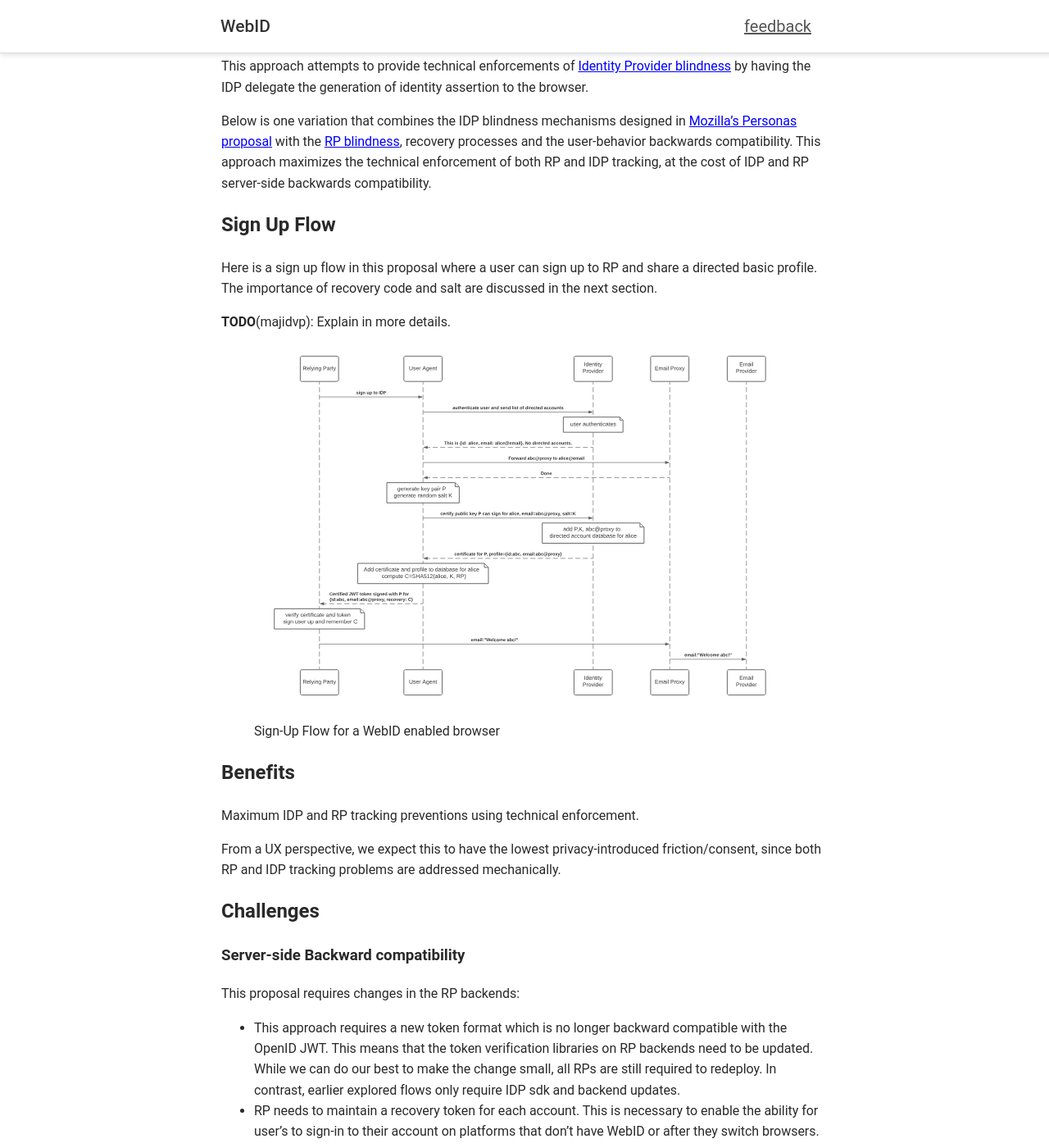
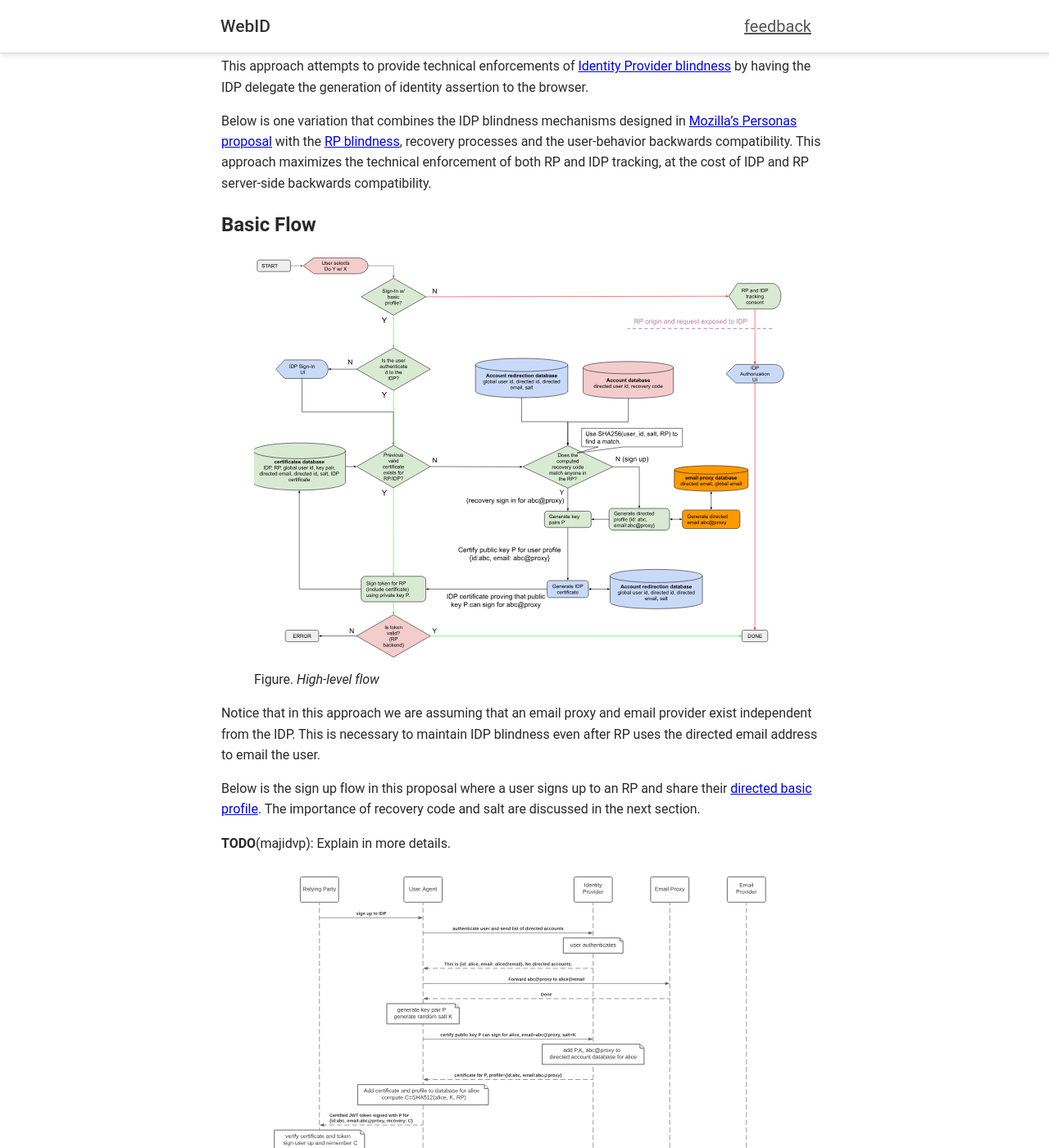
Before and after one commit to w3c-fedid/FedCM, a Jekyll site: the page built from delegation_oriented_api.md, in a window 1280 px wide and 1400 px high, scrolled down 193 px. Shown: the whole window at 82% size. Built offline with Jekyll 4.4.1, drawn with Linux system fonts in a browser that asks for light colours; some web fonts are replaced; some of the changed text lies outside the part shown.

Commit message:
Add basic flow diagram

```diff
--- a/delegation_oriented_api.md
+++ b/delegation_oriented_api.md
@@ -20,18 +20,26 @@ and the user-behavior backwards compatibility. This approach maximizes the
 technical enforcement of both RP and IDP tracking, at the cost of IDP and RP
 server-side backwards compatibility.
 
-## Sign Up Flow
+## Basic Flow
 
+<figure class="image">
+  <img src="./static/delegation-api-flow.svg" alt="High-level flow" />
+  <figcaption>Figure. <em>High-level flow</em></figcaption>
+</figure>
 
-Here is a sign up flow in this proposal where a user can sign up to RP and share
-a directed basic profile. The importance of recovery code and salt are discussed
-in the next section.
+Notice that in this approach we are assuming that an email proxy and email
+provider exist independent from the IDP. This is necessary to maintain IDP
+blindness even after RP uses the directed email address to email the user.
+
+Below is the sign up flow in this proposal where a user signs up to an RP and
+share their [directed basic profile](glossary.md#directed-basic-profile). The
+importance of recovery code and salt are discussed in the next section.
 
 **TODO**(majidvp): Explain in more details.
 
-<figure>
+<figure class="image">
   <img src="./static/delegation-api-signup-flow.svg" alt="Sign-Up Flow for a WebID enabled browser" />
-  <figcaption>Sign-Up Flow for a WebID enabled browser</figcaption>
+  <figcaption>Figure. <em>Sign-Up Flow for a WebID enabled browser</em></figcaption>
 </figure>
 
 
@@ -171,14 +179,14 @@ account on RP using a new browser or platform that either:
     **IDP gets unblinded** as it learns about the user sign-in to the RP.
 
 
-<figure>
+<figure class="image">
   <img src="./static/delegation-api-recovery-signin-flow.svg" alt="Sign-In (Recovery) Flow for a fresh WebID enabled browser" />
-  <figcaption>Sign-In (Recovery) Flow for a fresh WebID enabled browser</figcaption>
+  <figcaption>Figure. <em>Sign-In (Recovery) Flow for a fresh WebID enabled browser</em></figcaption>
 </figure>
 
 
 
-<figure>
+<figure class="image">
   <img src="./static/delegation-api-recovery-legacy-flow.svg" alt="Sign-In (Recovery) Flow for legacy non-WebID enabled browser/apps" />
-  <figcaption>Sign-In (Recovery) Flow for legacy non-WebID enabled browser/apps</figcaption>
+  <figcaption>Figure. <em>Sign-In (Recovery) Flow for legacy non-WebID enabled browser/apps</em></figcaption>
 </figure>
```
Also changed, not shown: static/delegation-api-flow.svg (added).
